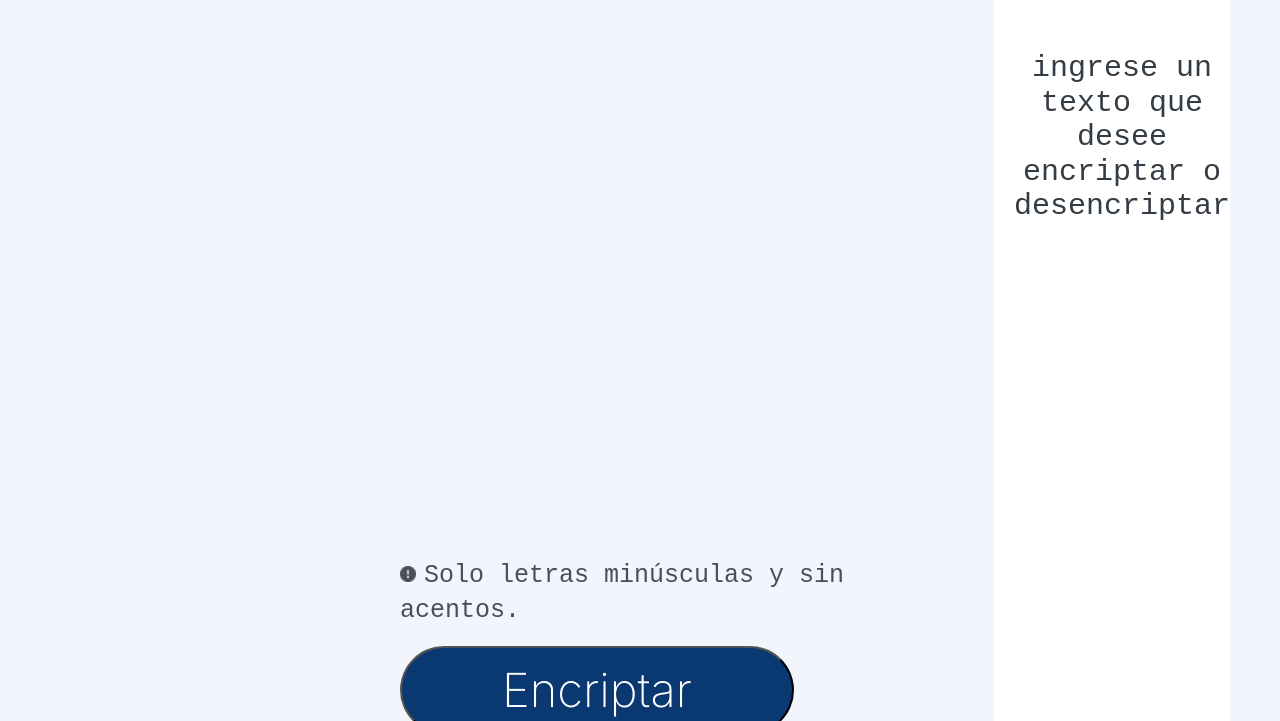
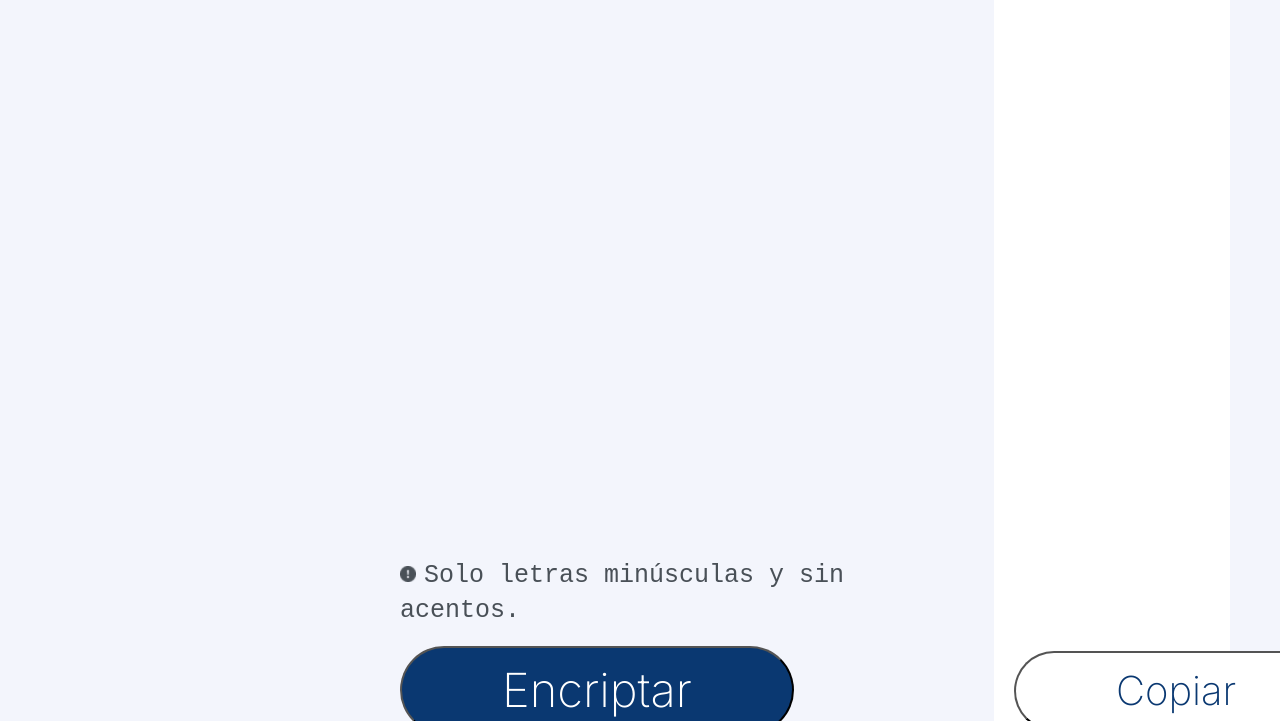
Before and after one commit to danamerro/juegoEncriptador-ORACLE, a plain HTML site: page home.html in a window 1280 px wide. Both pictures are taken after a click on the button "Encriptar". Shown: the part 79-800 px from the top of the page. Drawn offline with nearby package versions, Linux system fonts and the light colour scheme.

Commit message:
ultimos campios del challenge

```diff
--- a/home.css
+++ b/home.css
@@ -69,20 +69,27 @@ body{
     margin-left: 65px;
     margin-top: 200px;
 
-
-
-
 }
 
 #mensajeEncriptado{
     font-family:'Inter', sans-serif;
     color: #343c44;
     margin-left:20px;
-    margin-top:100px;
+    padding-top:50px;
     font-size: 900;
     text-align: center;
     text-shadow: #343c44;
 
+
+}
+#pasajeDeMensaje{
+    font-family:'Inter', sans-serif;
+    font-size: 900;
+    text-align:center;
+    text-shadow: #343c44;
+    display: flex;
+    align-items: center;
+    word-break:break-all;
 
 }
 #textoAEncriptar{
--- a/home.html
+++ b/home.html
@@ -31,8 +31,8 @@
             </aside>
             <aside id="cajaMuñecoNueva">
                 <div id="mensajeEncriptado">
-                    <h5 id="mensajeParaEncriptar">ingrese un texto que desee encriptar o desencriptar</h5>
-                    <button id="botonCopiar">Copiar</button>
+                    <h5 id="pasajeDeMensaje">ingrese un texto que desee encriptar o desencriptar</h5>
+                    <button onclick="copiarTexto()" id="botonCopiar">Copiar</button>
                 </div>
             </aside>
 
@@ -44,7 +44,7 @@
             </div>
 
             <div id="textoParaEncriptar">
-                <input type="text" value="Ingrese un texto aquí" id="inputEncriptar" placeholder="Ingrese un texto aquí">
+                <input type="text"  id="inputEncriptar" placeholder="Ingrese un texto aquí">
             </div>
 
             <div id="aviso">
@@ -53,8 +53,8 @@
                     <label for="domTextElement" id="textoAviso">Solo letras minúsculas y sin acentos.</label>
                 </div>
                 <div id="Botones">
-                    <button  onclick ="desaparecerDiv()" id="botonEncriptar">Encriptar</button>
-                    <button id="botonDesencriptar">Desencriptar</button>
+                    <button  onclick ="desaparecerDiv(); encriptarTexto()" id="botonEncriptar">Encriptar</button>
+                    <button onclick="desencriptar()"; id="botonDesencriptar">Desencriptar</button>
                 </div>
             </div>
         </div>
--- a/home.js
+++ b/home.js
@@ -6,3 +6,20 @@ function desaparecerDiv(){
 
 
 }
+function encriptarTexto(){
+    //var textoUsuario= document.getElementById("inputEncriptar");
+    //
+    var textoUsuario= document.getElementById("inputEncriptar");
+    var palabraCodificada= btoa(textoUsuario.value);
+    document.getElementById("pasajeDeMensaje").innerHTML=palabraCodificada;
+}
+function desencriptar(){
+    var textoUsuario= document.getElementById("inputEncriptar");
+    var palabraCodificada= atob(textoUsuario.value);
+    document.getElementById("pasajeDeMensaje").innerHTML=palabraCodificada;
+}
+function copiarTexto(){
+    var content= document.getElementById("pasajeDeMensaje").innerHTML;
+    navigator.clipboard.writeText(content);
+
+}
```
